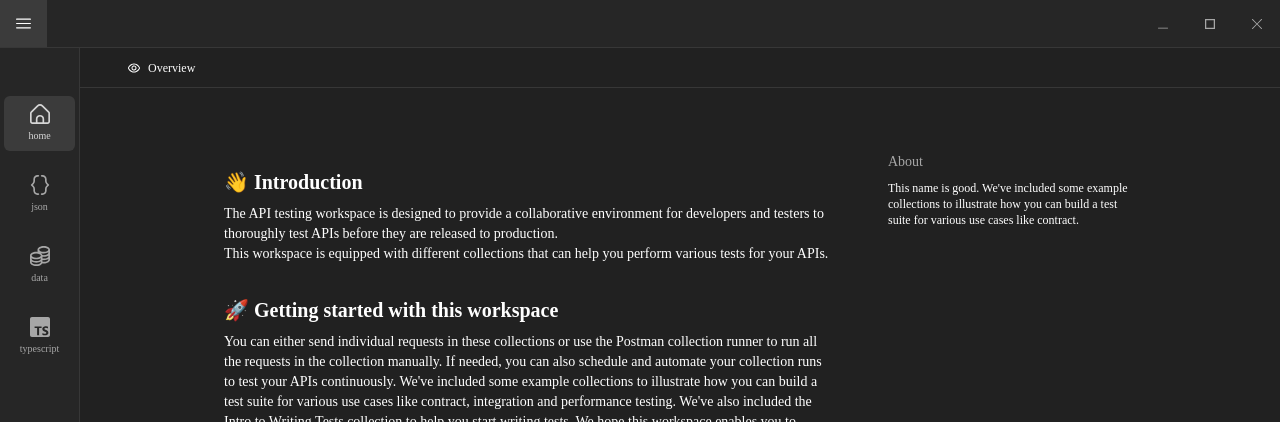
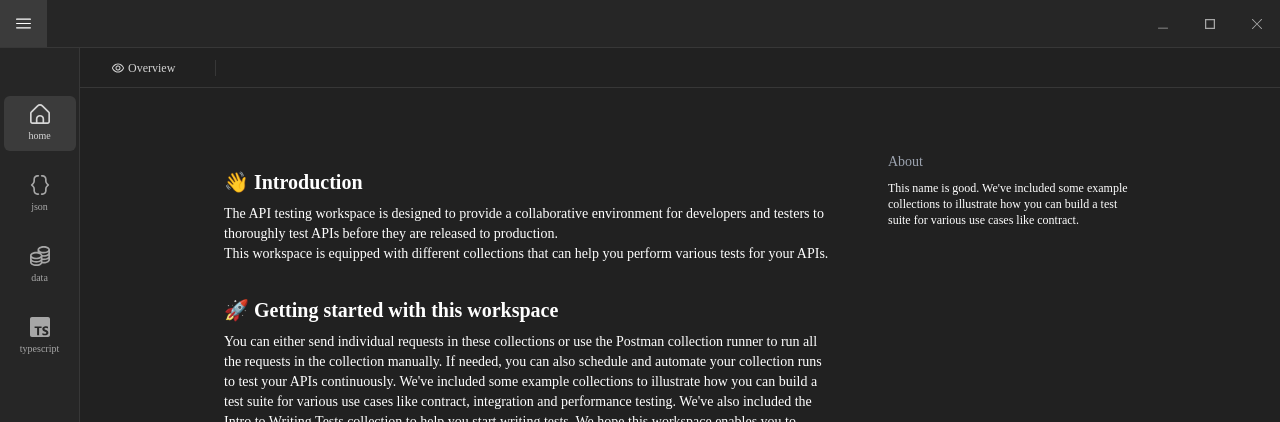
Before and after one commit to righthunkwon/frontools, a React (Vite) app: page / in a window 1280 px wide. Shown: the top 422 px of the page. Built offline with nearby package versions, Linux system fonts and the light colour scheme; a web font is replaced by a local one.

Commit message:
design: 레이아웃 변경 및네비게이션 컴포넌트 분리

```diff
--- a/src/components/SideMenu.tsx
+++ b/src/components/SideMenu.tsx
@@ -18,9 +18,9 @@ const SideMenu = () => {
 
   return (
     <>
-      <aside className='flex flex-col items-center w-20 text-ourLnGray bg-ourBgGray border-ourLnLightGray border-r-[1px]'>
+      <aside>
         {/* 공백 */}
-        <div className='h-10'></div>
+        <div className='w-20 h-10'></div>
 
         {/* home */}
         <div className='w-full px-1 py-2 '>
--- a/src/domains/home-page/HomePage.tsx
+++ b/src/domains/home-page/HomePage.tsx
@@ -1,20 +1,14 @@
 import Introduction from './components/Introduction';
 import About from './components/About';
-import OverviewSvg from '@assets/btn-eye.svg?react';
+import Navigation from './components/Navigation';
 
 const HomePage = () => {
   return (
     <>
-      <div className='flex flex-col flex-1 overflow-y-auto text-white bg-ourBgBlack '>
+      <div>
         <nav>
-          <span className='select-none px-12 flex items-center w-full h-10 text-xs border-ourLnLightGray border-b-[1px] text-white gap-2 '>
-            <span>
-              <OverviewSvg width={12} height={12} />
-            </span>
-            <span>Overview</span>
-          </span>
+          <Navigation />
         </nav>
-
         <main className='flex h-[calc(100vh-96px)] pt-16 home-page-scroll'>
           <div className='w-32'></div>
           <article className='flex-1 max-w-[640px] text-sm'>
--- a/src/domains/home-page/components/About.tsx
+++ b/src/domains/home-page/components/About.tsx
@@ -1,7 +1,7 @@
 const About = () => {
   return (
     <>
-      <div className='mx-2 text-sm select-none text-ourLnGray'>About</div>
+      <div className='mx-2 text-sm text-gray-400 select-none'>About</div>
       <div className='p-2 rounded-md hover:bg-ourBgGray'>
         This name is good. We've included some example collections to illustrate how you can build a test suite for
         various use cases like contract.
--- /dev/null
+++ b/src/domains/home-page/components/Navigation.tsx
@@ -0,0 +1,17 @@
+import OverviewSvg from '@assets/btn-eye.svg?react';
+
+const Navigation = () => {
+  return (
+    <>
+      <div className='select-none flex w-full h-10 text-xs border-ourLnLightGray border-b-[1px]  text-ourLnGray  '>
+        <button className='flex items-center gap-1 pl-8 text-ourLnWhite '>
+          <OverviewSvg width={12} height={12} />
+          <span className='pr-1'>Overview </span>
+          <span className='pr-8 h-4 border-r-[1px]  border-ourLnLightGray'></span>
+        </button>
+      </div>
+    </>
+  );
+};
+
+export default Navigation;
--- a/src/domains/json-page/JsonPage.tsx
+++ b/src/domains/json-page/JsonPage.tsx
@@ -1,7 +1,17 @@
+import Navigation from './components/Navigation';
+
 const JsonPage = () => {
   return (
     <>
-      <div>Json 페이지</div>
+      <div>
+        <nav>
+          <Navigation />
+        </nav>
+        <main className='flex h-[calc(100vh-96px)] pt-16 home-page-scroll'>
+          <div className='w-32'></div>
+          <article className='flex-1 max-w-[640px] text-sm'>JSON 페이지</article>
+        </main>
+      </div>
     </>
   );
 };
--- /dev/null
+++ b/src/domains/json-page/components/Navigation.tsx
@@ -0,0 +1,17 @@
+import OverviewSvg from '@assets/btn-eye.svg?react';
+
+const Navigation = () => {
+  return (
+    <>
+      <div className='select-none flex w-full h-10 text-xs border-ourLnLightGray border-b-[1px]  text-ourLnGray  '>
+        <button className='flex items-center gap-1 pl-8 text-ourLnWhite '>
+          <OverviewSvg width={12} height={12} />
+          <span className='pr-1'>Overview </span>
+          <span className='pr-8 h-4 border-r-[1px]  border-ourLnLightGray'></span>
+        </button>
+      </div>
+    </>
+  );
+};
+
+export default Navigation;
--- a/src/index.css
+++ b/src/index.css
@@ -17,7 +17,6 @@
   }
 
   button {
-    border: 0;
     background-color: transparent;
   }
 
--- a/src/layout/Layout.tsx
+++ b/src/layout/Layout.tsx
@@ -13,8 +13,12 @@ const Layout = () => {
 
         {/* 사이드메뉴 & 메인페이지 */}
         <div className='flex flex-1 '>
-          <SideMenu />
-          <Outlet />
+          <div className='h-full flex flex-col items-center w-20 text-ourLnGray bg-ourBgGray border-ourLnLightGray border-r-[1px]'>
+            <SideMenu />
+          </div>
+          <div className='flex flex-col flex-1 overflow-y-auto text-white bg-ourBgBlack'>
+            <Outlet />
+          </div>
         </div>
       </div>
     </>
```
